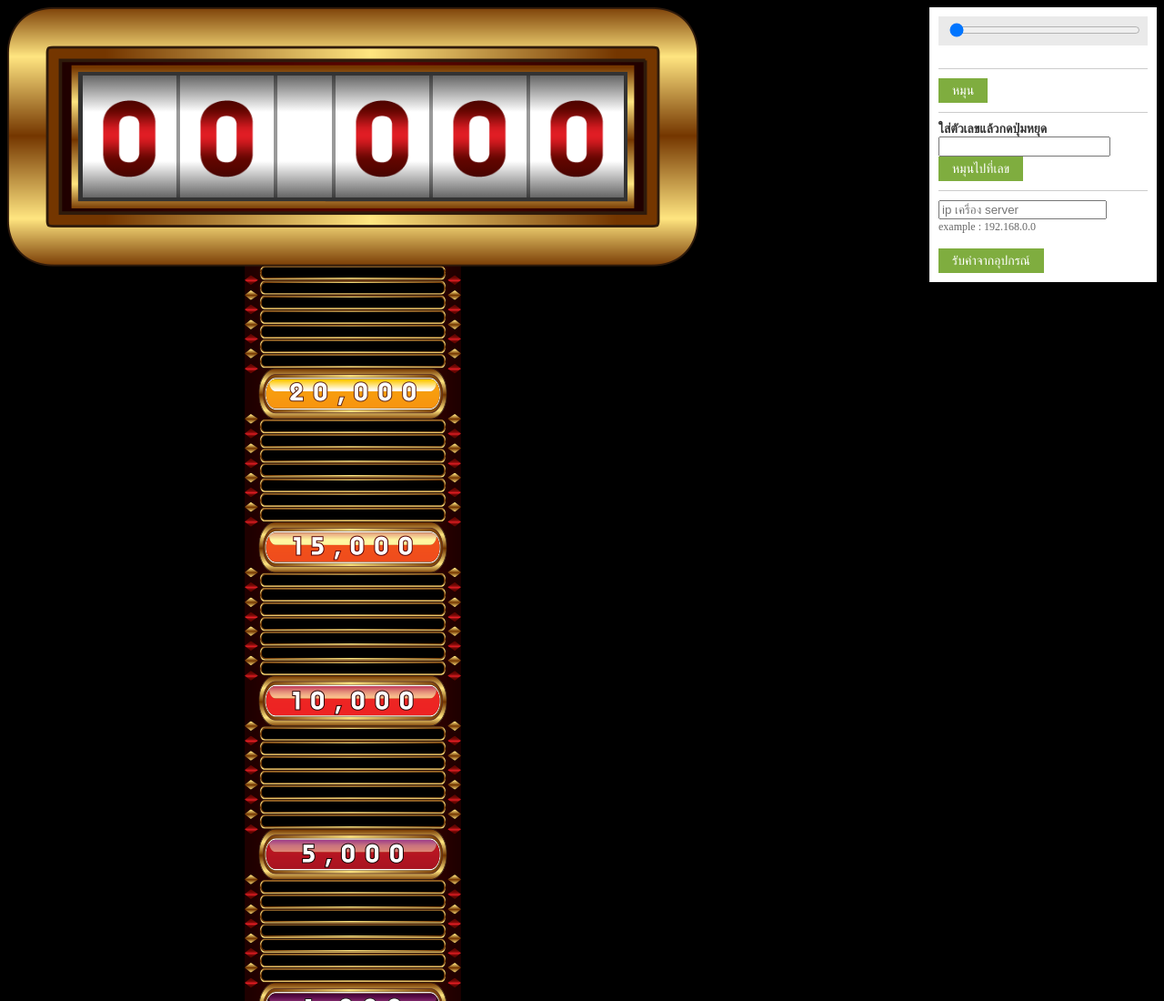
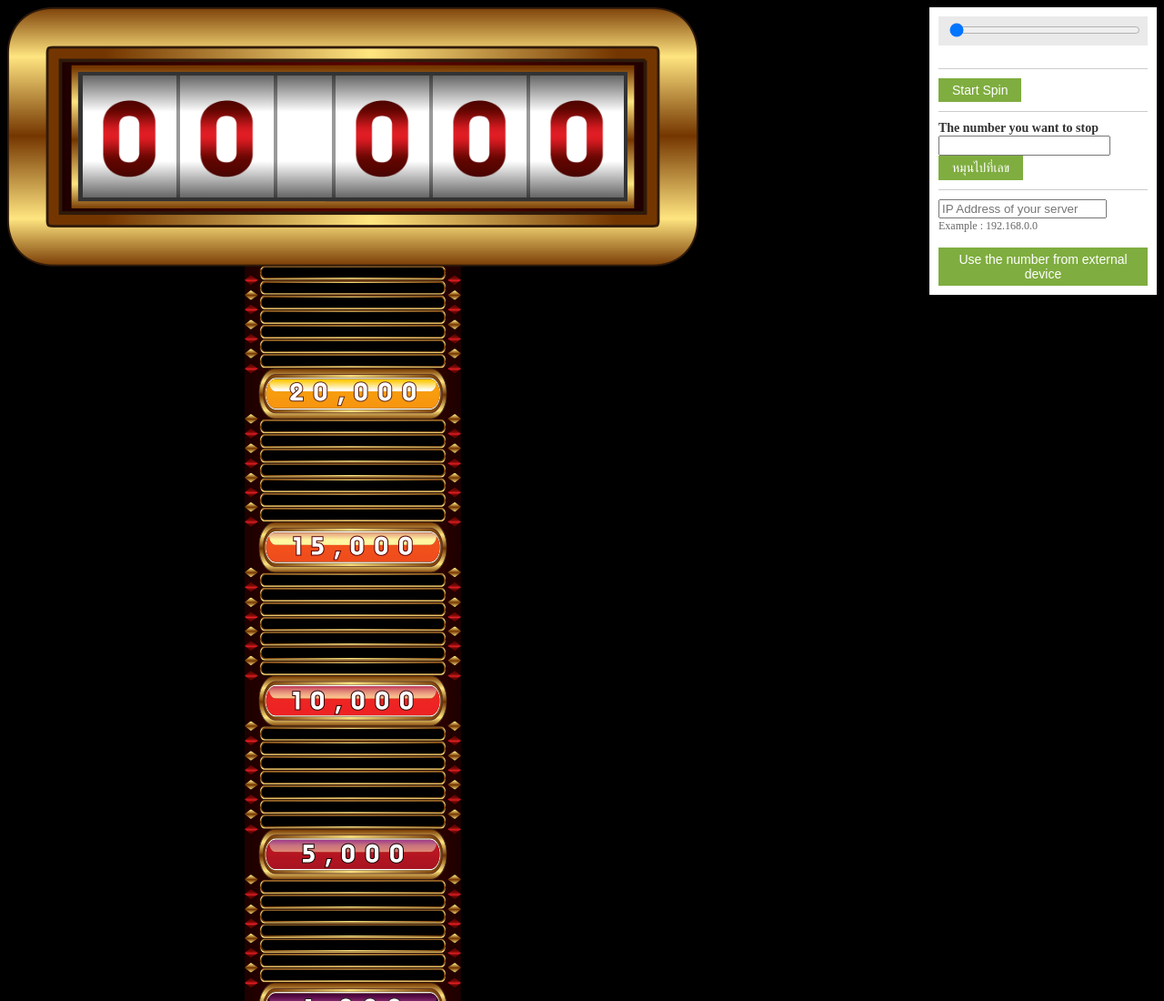
Before and after one commit to bluenightz/Dandara-html, a plain HTML site: page index.html in a window 1280 px wide. Shown: the top 1100 px of the page at 91% size. Drawn offline with Linux system fonts and the light colour scheme.

Commit message:
change thai to english

```diff
--- a/index.html
+++ b/index.html
@@ -3,7 +3,7 @@
 
 <head>
     <meta charset="UTF-8">
-    <title>Document</title>
+    <title>Dan Da Ra</title>
     <link rel="stylesheet" href="assets/css/main.css">
 </head>
 
@@ -16,18 +16,18 @@
 
         <div class="divide"></div>
 
-        <button id="btn_spin" class="btn">หมุน</button>
+        <button id="btn_spin" class="btn">Start Spin</button>
 
         <div class="divide"></div>
 
-        <strong>ใส่ตัวเลขแล้วกดปุ่มหยุด</strong>
+        <strong>The number you want to stop</strong>
         <input type="number" name="" id="stop_number" max="25000"><button id="btn_stop" class="btn">หมุนไปที่เลข</button>
             <!-- <button>Watch</button> -->
 
 
         <div class="divide"></div>
-        <input type="text" name="" id="device_ip" placeholder="ip เครื่อง server"> <br> <span style="font-size: 12px ; color: #666;">example : 192.168.0.0</span> <br><br>
-        <button class="btn" id="btn_watch_device">รับค่าจากอุปกรณ์</button>
+        <input type="text" name="" id="device_ip" placeholder="IP Address of your server"> <br> <span style="font-size: 12px ; color: #666;">Example : 192.168.0.0</span> <br><br>
+        <button class="btn" id="btn_watch_device">Use the number from external device</button>
     </div>
 
     <div class="slot-object" >
```
